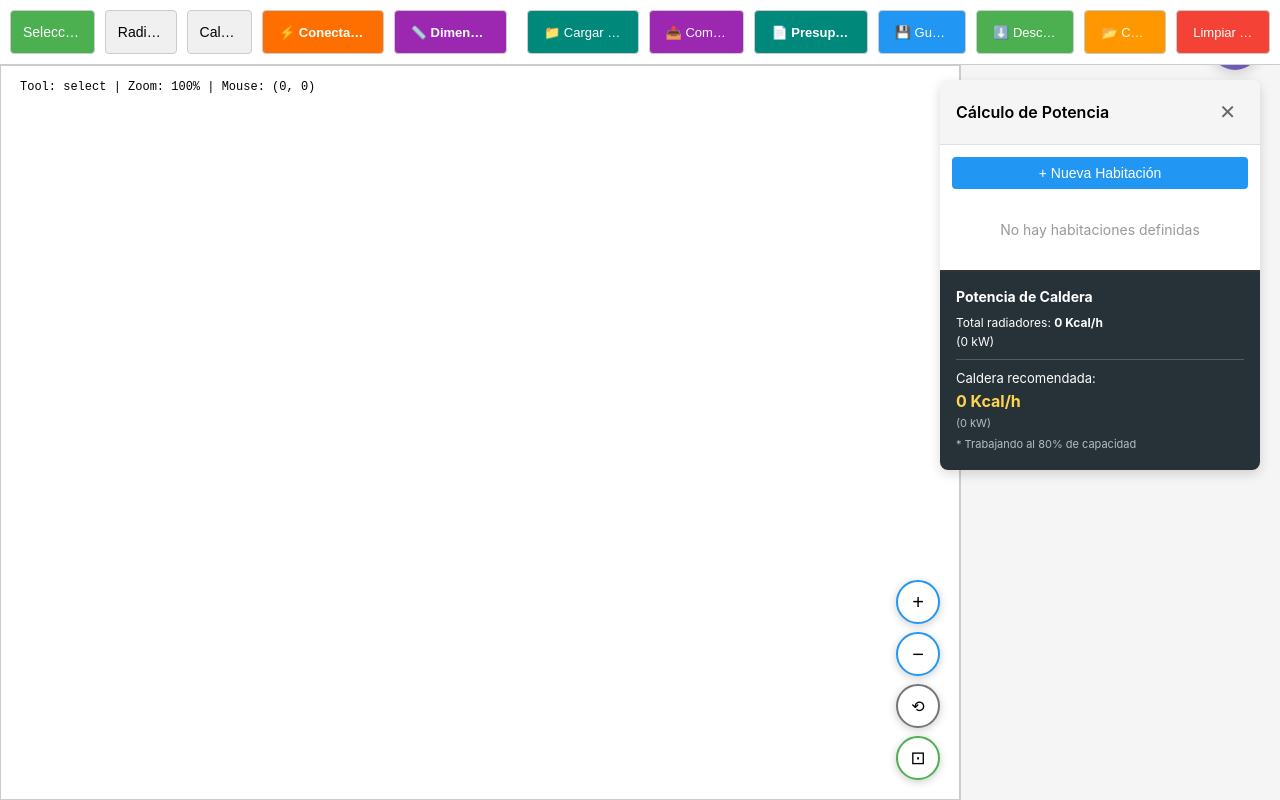
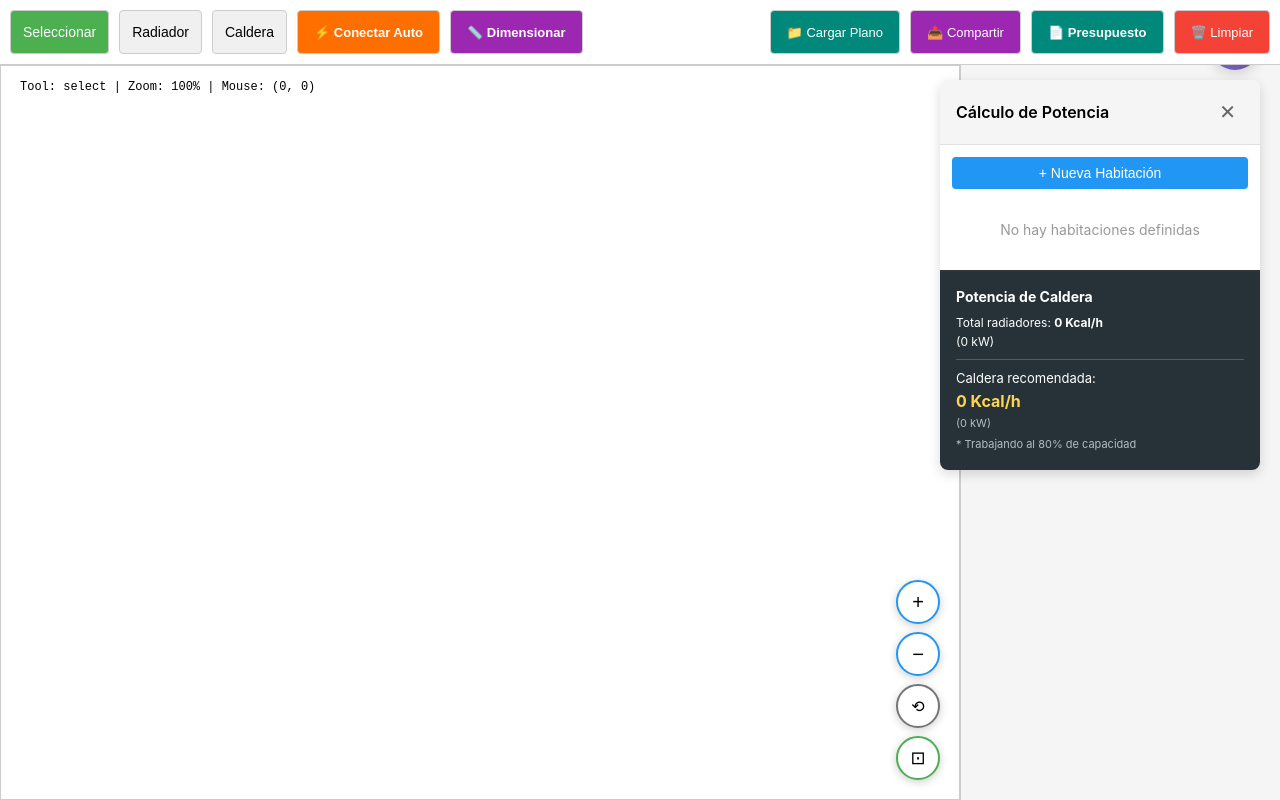
Before and after one commit to Edgardo-Lamas/Api-Calefaccion, a React (Vite) app: page / in a window 1280 px wide. Built offline with nearby package versions, Linux system fonts and the light colour scheme.

Commit message:
refactor: eliminar botones redundantes (Guardar, Descargar, Cargar) - toolbar más limpio

```diff
--- a/src/components/Toolbar/Toolbar.tsx
+++ b/src/components/Toolbar/Toolbar.tsx
@@ -2,7 +2,7 @@ import { useRef, useState, useEffect } from 'react';
 import { useToolsStore } from '../../store/useToolsStore';
 import { useElementsStore } from '../../store/useElementsStore';
 import { useCompanyStore } from '../../stores/companyStore';
-import { saveToLocalStorage, downloadProjectAsJSON, loadProjectFromFile } from '../../utils/projectStorage';
+import { saveToLocalStorage, downloadProjectAsJSON } from '../../utils/projectStorage';
 import { generateAutoPipes } from '../../utils/pipeRouter';
 import { dimensionPipes } from '../../utils/pipeDimensioning';
 import { generateQuotePDF } from '../../utils/pdfGenerator';
@@ -20,15 +20,12 @@ export const Toolbar = () => {
     backgroundImageDimensions,
     backgroundImageOffset,
     clearAll,
-    loadProject,
-    setProjectName,
     setPipes,
     setBackgroundImage,
     setBackgroundImageOffset,
     setBackgroundImageDimensions,
   } = useElementsStore();
   const { companyInfo, getActivePromotions } = useCompanyStore();
-  const fileInputRef = useRef<HTMLInputElement>(null);
   const floorPlanInputRef = useRef<HTMLInputElement>(null);
   const [lastSaved, setLastSaved] = useState<Date | null>(null);
   const [isSaving, setIsSaving] = useState(false);
@@ -106,47 +103,6 @@ export const Toolbar = () => {
       // Fallback para navegadores sin Web Share API (PC)
       downloadProjectAsJSON(radiators, boilers, pipes, name);
       alert('✅ Proyecto descargado');
-    }
-  };
-
-  const handleSave = () => {
-    const name = prompt('Nombre del proyecto:', projectName);
-    if (name) {
-      setProjectName(name);
-      saveToLocalStorage(radiators, boilers, pipes, name);
-      alert('✅ Proyecto guardado en el navegador');
-    }
-  };
-
-  const handleDownload = () => {
-    const name = prompt('Nombre del archivo:', projectName);
-    if (name) {
-      downloadProjectAsJSON(radiators, boilers, pipes, name);
-      alert('✅ Proyecto descargado como JSON');
-    }
-  };
-
-  const handleLoadFile = () => {
-    fileInputRef.current?.click();
-  };
-
-  const handleFileChange = async (e: React.ChangeEvent<HTMLInputElement>) => {
-    const file = e.target.files?.[0];
-    if (!file) return;
-
-    try {
-      const project = await loadProjectFromFile(file);
-      if (confirm(`¿Cargar proyecto "${project.projectName}"? Esto reemplazará el proyecto actual.`)) {
-        loadProject(project);
-        alert('✅ Proyecto cargado exitosamente');
-      }
-    } catch (error) {
-      alert('❌ Error al cargar el archivo. Verifica que sea un proyecto válido.');
-    }
-
-    // Resetear input para permitir cargar el mismo archivo de nuevo
-    if (fileInputRef.current) {
-      fileInputRef.current.value = '';
     }
   };
 
@@ -394,15 +350,6 @@ export const Toolbar = () => {
 
       <div style={{ flex: 1 }} />
 
-      {/* Input oculto para cargar archivos JSON */}
-      <input
-        ref={fileInputRef}
-        type="file"
-        accept=".json"
-        style={{ display: 'none' }}
-        onChange={handleFileChange}
-      />
-
       {/* Input oculto para cargar imagen de plano */}
       <input
         ref={floorPlanInputRef}
@@ -566,49 +513,6 @@ export const Toolbar = () => {
       </button>
 
       <button
-        onClick={handleSave}
-        style={{
-          backgroundColor: '#2196F3',
-          color: 'white',
-          padding: '8px 16px',
-          border: '1px solid #ccc',
-          cursor: 'pointer',
-          minWidth: '44px',
-        }}
-        title="Guardar en navegador"
-      >
-        💾 Guardar
-      </button>
-
-      <button
-        onClick={handleDownload}
-        style={{
-          backgroundColor: '#4CAF50',
-          color: 'white',
-          padding: '8px 16px',
-          border: '1px solid #ccc',
-          cursor: 'pointer',
-        }}
-        title="Descargar como JSON"
-      >
-        ⬇️ Descargar
-      </button>
-
-      <button
-        onClick={handleLoadFile}
-        style={{
-          backgroundColor: '#FF9800',
-          color: 'white',
-          padding: '8px 16px',
-          border: '1px solid #ccc',
-          cursor: 'pointer',
-        }}
-        title="Cargar desde archivo"
-      >
-        📂 Cargar
-      </button>
-
-      <button
         onClick={() => {
           if (confirm('¿Estás seguro de que quieres borrar todo el proyecto?')) {
             clearAll();
@@ -623,7 +527,7 @@ export const Toolbar = () => {
           minWidth: '44px',
         }}
       >
-        Limpiar Todo
+        🗑️ Limpiar
       </button>
 
       {/* Indicador de autoguardado */}
```
